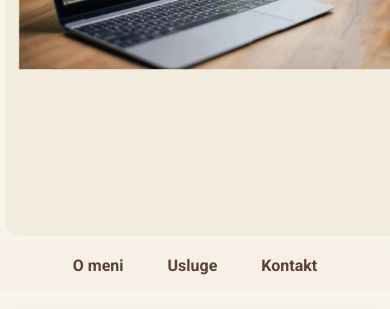
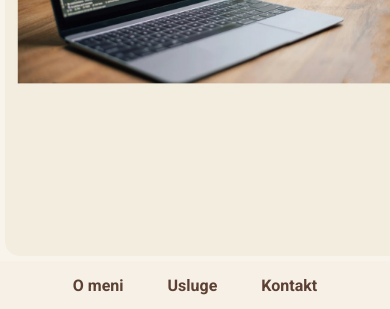
Before and after one commit to JelenaJaz/WebdesignJaz, a plain HTML site: page index.html in a window 390 px wide. Shown: the part 350-659 px from the top of the page. Drawn offline with Linux system fonts and the light colour scheme.

Commit message:
Update index.html

```diff
--- a/index.html
+++ b/index.html
@@ -19,8 +19,8 @@ body {
 /* HERO SECTION */
 header {
     width: 100%;
-    min-height: 35vh; /* desktop minimalna visina */
-    margin: 5px 0 20px;
+    height: auto; /* automatska visina prema sadržaju */
+    margin: 5px 0 20px; /* gornja i donja margina */
     border-radius: 15px;
     background-image: url('jazcode.jpg');
     background-size: cover;
@@ -29,7 +29,7 @@ header {
     display: flex;
     align-items: center;
     justify-content: center;
-    padding: 0 15px; /* da tekst ne bude do ivice */
+    padding: 20px 15px; /* vertikalni i horizontalni padding */
 }
 
 /* Tekst u centru */
@@ -53,11 +53,10 @@ header .hero-text p {
 /* Mobile adjustments */
 @media (max-width: 768px) {
     header {
-        min-height: 50vh; /* viša sekcija na mobilnom za lep izgled */
-        padding: 0 10px;
+        padding: 10px 15px; /* manje vertikalnog prostora na mobilnom */
+        border-radius: 10px;
     }
 }
-
 
 /* NAV */
 nav {
```
